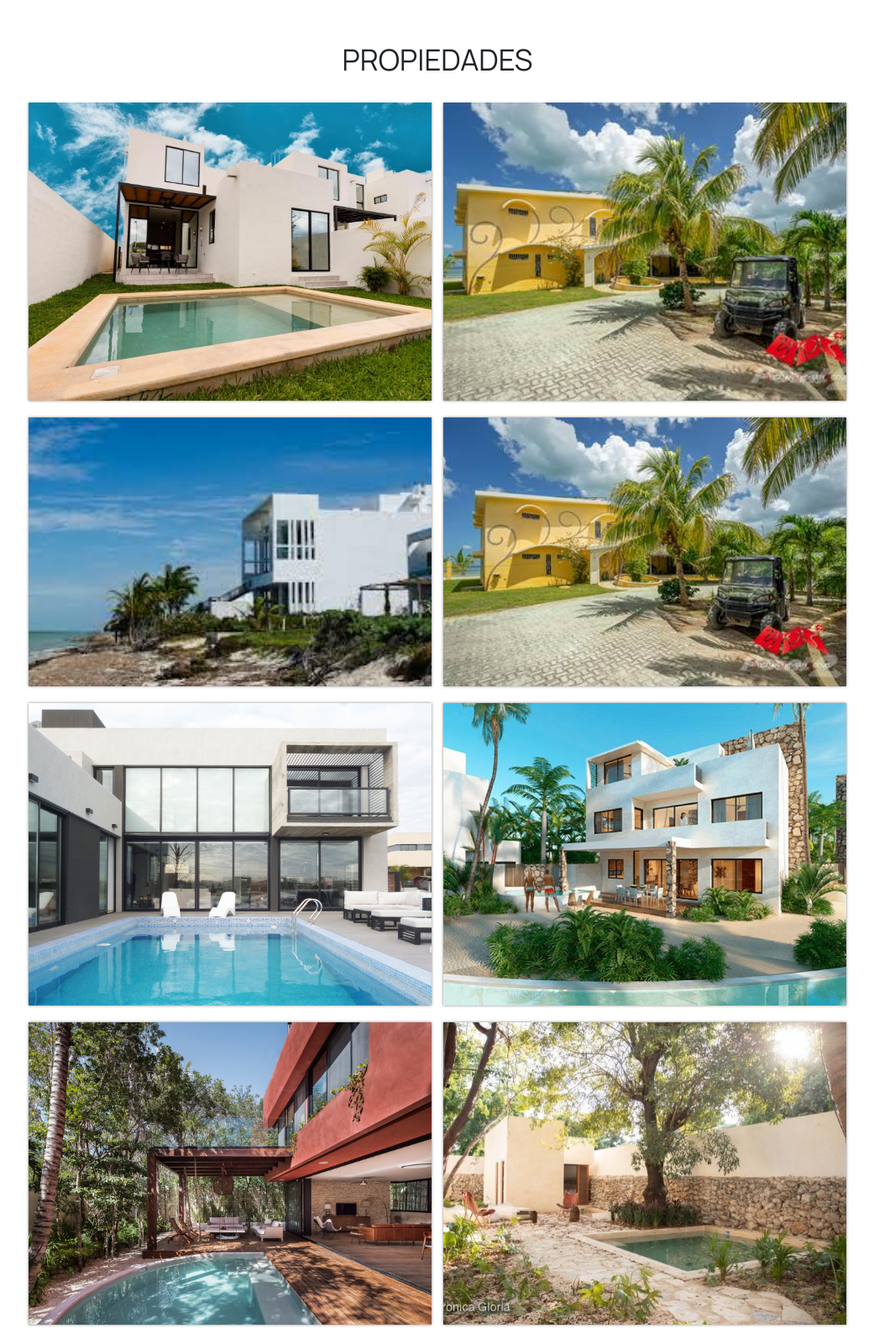
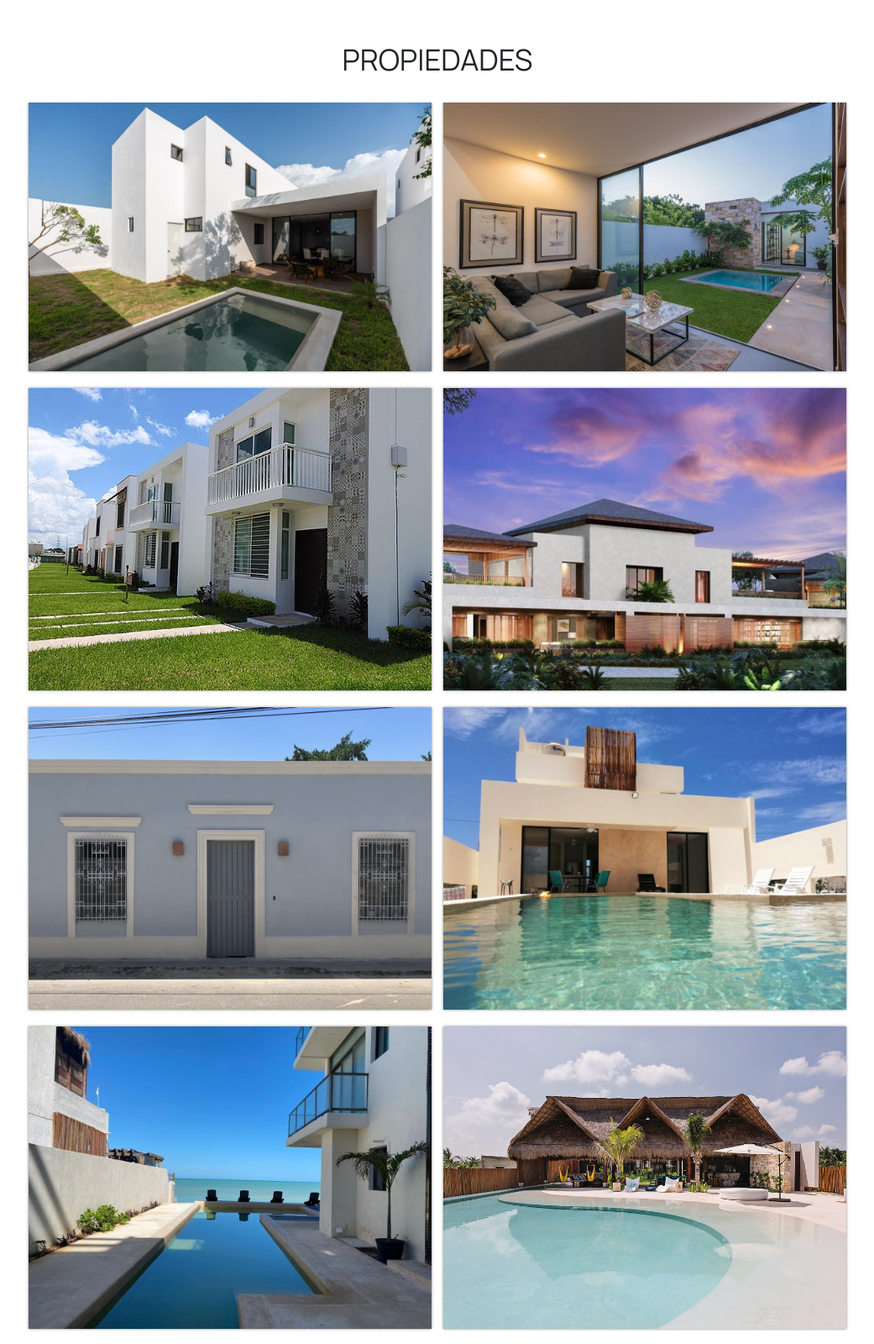
Before and after one commit to Sph91/Proyecto-1-LANDING, a plain HTML site: page index.html in a window 1280 px wide. Shown: the part 680-2280 px from the top of the page at 84% size, without its empty margins (119-1160 px from the left). Drawn offline with Linux system fonts and the light colour scheme.

Commit message:
Reemplace I por i

```diff
--- a/index.html
+++ b/index.html
@@ -11,14 +11,14 @@
 <link href="https://fonts.googleapis.com/css2?family=Manrope:wght@200;400;700&display=swap" rel="stylesheet">
  <link rel="stylesheet" href="styles.css">
 <title>icono</title>
-        <link rel="icon" type="image/jpg" href="./images/LOGO.png">
+        <link rel="icon" type="image/jpg" href="./img/LOGO.png">
 
 </head>
 <body>
       <header class="hero">
 
         <div class="logo-hero">
-             <img src="images/LOGO.png" alt="" srcset="">
+             <img src="/img/LOGO.png" alt="" srcset="">
         </div>
         <div class="textos-hero">
             <h1>Tu futuro hogar a un click</h1>
@@ -38,14 +38,14 @@
             <div class="contenedor">
             <h2 class="titulo">PROPIEDADES</h2>
             <article class="galeria-cont">
-                <img src="./images/uno.jpg" alt="">
-                <img src="./images/cuatro.jpg" alt="">
-                <img src="./images/tres.jpg" alt="">
-                <img src="./images/cuatro.jpg" alt="">
-                <img src="./images/cinco.jpg" alt="">
-                <img src="./images/dos.jpg" alt="">
-                <img src="./images/siete.jpg" alt="">
-                <img src="./images/ocho.jpg" alt="">
+                <img src="/img/uno.jpg" alt="">
+                <img src="/img/dos.jpg" alt="">
+                <img src="/img/tres.jpg" alt="">
+                <img src="/img/cuatro.jpg" alt="">
+                <img src="/img/cinco.jpg" alt="">
+                <img src="/img/seis.jpg" alt="">
+                <img src="/img/siete.jpg" alt="">
+                <img src="/img/ocho.jpg" alt="">
 
             </article>
             </div>
@@ -59,7 +59,7 @@
                 <a href="" class="href cta">Ver más</a>
                 </div>
 
-                  <img src="./images/ilustracion.svg" alt="">
+                  <img src="./img/lupa.png" alt="">
             </div>
 
             <div class="svg-mitad" style="height: 150px; overflow: hidden;"><svg viewBox="0 0 500 150"
@@ -78,7 +78,7 @@
 
     <section class="wave contenedor website">
         <div>
-            <img src="/images/ilustracion1.svg" alt="">
+            <img src="./img/hombre.png" alt="">
         </div>
 
         <div class="contnedor-textos-main">
--- a/styles.css
+++ b/styles.css
@@ -6,7 +6,7 @@ body{
 
 
 .hero{
-background-image: linear-gradient(to right, rgba(36, 57, 73, 0.692) 0%, rgba(81, 127, 164, 0.699) 70%), url("Images/header.jpg");
+background-image: linear-gradient(to right, rgba(36, 57, 73, 0.692) 0%, rgba(81, 127, 164, 0.699) 70%), url("./img/header.jpg");
 width: 100%;
 height: 650px;
 background-repeat: no-repeat;
```
Also changed, not shown: img/LOGO.png (added), img/cinco.jpg (added), img/cuatro.jpg (added), img/dos.jpg (added), img/hombre.png (added), img/lupa.png (added), img/ocho.jpg (added), img/seis.jpg (added), img/siete.jpg (added), img/tres.jpg (added), img/uno.jpg (added), 1 other file.
